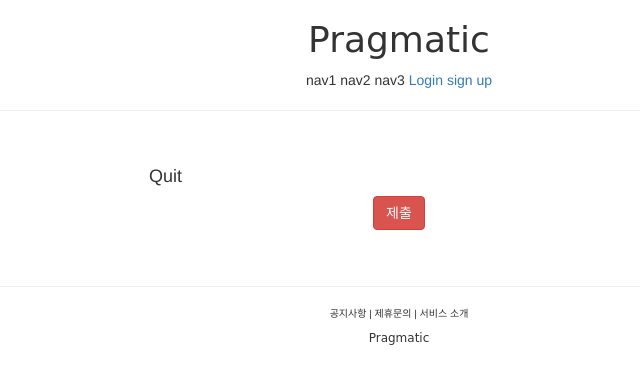
After one commit to othel5808/Django_leraning, a Django app: template accountapp/templates/accountapp/delete.html in a window 1280 px wide. The commit adds this page. Shown: the top 384 px of the page, without its empty margins (241-881 px from the left). Run offline with Django 3.2, Linux system fonts and the light colour scheme; the template is opened without the code that fills it, so the values that code supplies are empty; some libraries are stand-ins or nearby versions; some web fonts are replaced.

Commit message:
chapter 26 - added delete page and views

```diff
--- /dev/null
+++ b/accountapp/templates/accountapp/delete.html
@@ -0,0 +1,18 @@
+{%  extends 'base.html' %}
+{% load bootstrap4 %}
+{% block content %}
+
+    <div style="max-width: 500px; margin: 4em auto">
+        <div class="mb-4">
+            <h4>Quit</h4>
+        </div>
+        <form action="{% url 'accountapp:delete' pk=user.pk %}" method="post">
+            {% csrf_token %}
+            <!-- 아래와 같이 입력 할 경우, view에서 입력한 form에 필요한 정보를 그대로 보여주게 됨 -->
+{#            {{ form }}#}
+            <div style="text-align: center">
+                <input type="submit" class="btn btn-danger rounded-pill col-6 mt-3" value="제출" >
+            </div>
+        </form>
+    </div>
+{% endblock %}
--- a/accountapp/templates/accountapp/detail.html
+++ b/accountapp/templates/accountapp/detail.html
@@ -16,6 +16,11 @@
                     Change Info
                 </p>
             </a>
+            <a href="{% url 'accountapp:delete'  pk=user.pk %}">
+                <p>
+                    Delete Account
+                </p>
+            </a>
             {% endif %}
         </div>
     </div>
--- a/accountapp/urls.py
+++ b/accountapp/urls.py
@@ -1,7 +1,7 @@
 from django.contrib.auth.views import LoginView, LogoutView
 from django.urls import path
 
-from accountapp.views import hello_world, AccountCreateView, AccountDetailView, AccountUpdateView
+from accountapp.views import hello_world, AccountCreateView, AccountDetailView, AccountUpdateView, AccountDeleteView
 
 app_name = "accountapp"
 
@@ -14,5 +14,6 @@ urlpatterns = [
     path('create/', AccountCreateView.as_view(), name='create'),
     # detail 페이지 구성 : 단, 특정 계정에 대한 detail을 보아야하기 때문에, primarykey를 받아야한다.
     path('detail/<int:pk>', AccountDetailView.as_view(), name="detail"),
-    path('update/<int:pk>', AccountUpdateView.as_view(), name="update")
+    path('update/<int:pk>', AccountUpdateView.as_view(), name="update"),
+    path('delete/<int:pk>', AccountDeleteView.as_view(), name="delete")
 ]
--- a/templates/header.html
+++ b/templates/header.html
@@ -8,7 +8,9 @@
             <a href="{% url 'accountapp:login' %}?next={{ request.path }}">
                 <span>Login</span>
             </a>
-
+            <a href="{% url 'accountapp:create' %}?next={{ request.path }}">
+                <span>sign up</span>
+            </a>
         {% else %}
              <a href="{% url 'accountapp:detail' pk=user.pk %}"
                 ><span>MyPage</span>
```
Also changed, not shown: accountapp/views.py (+6 -1 lines).
